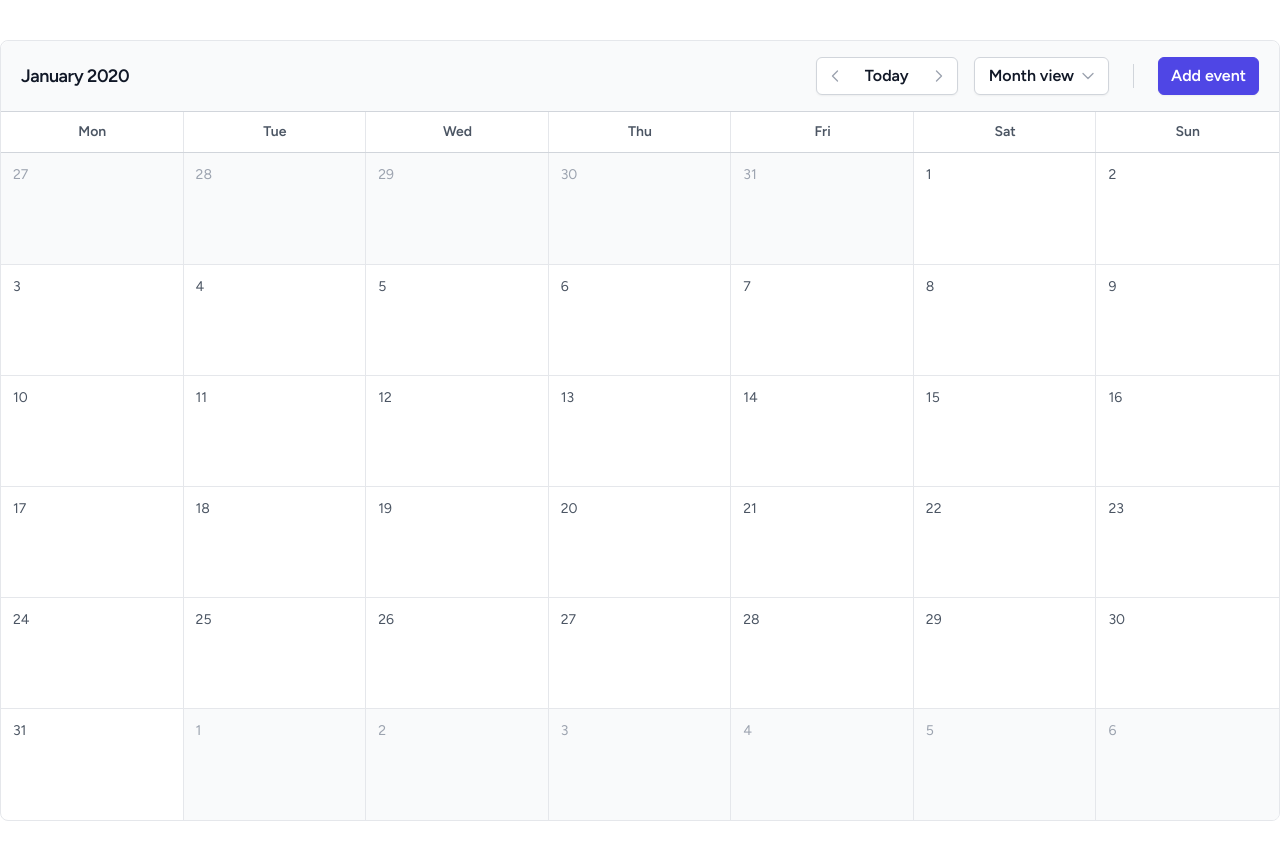
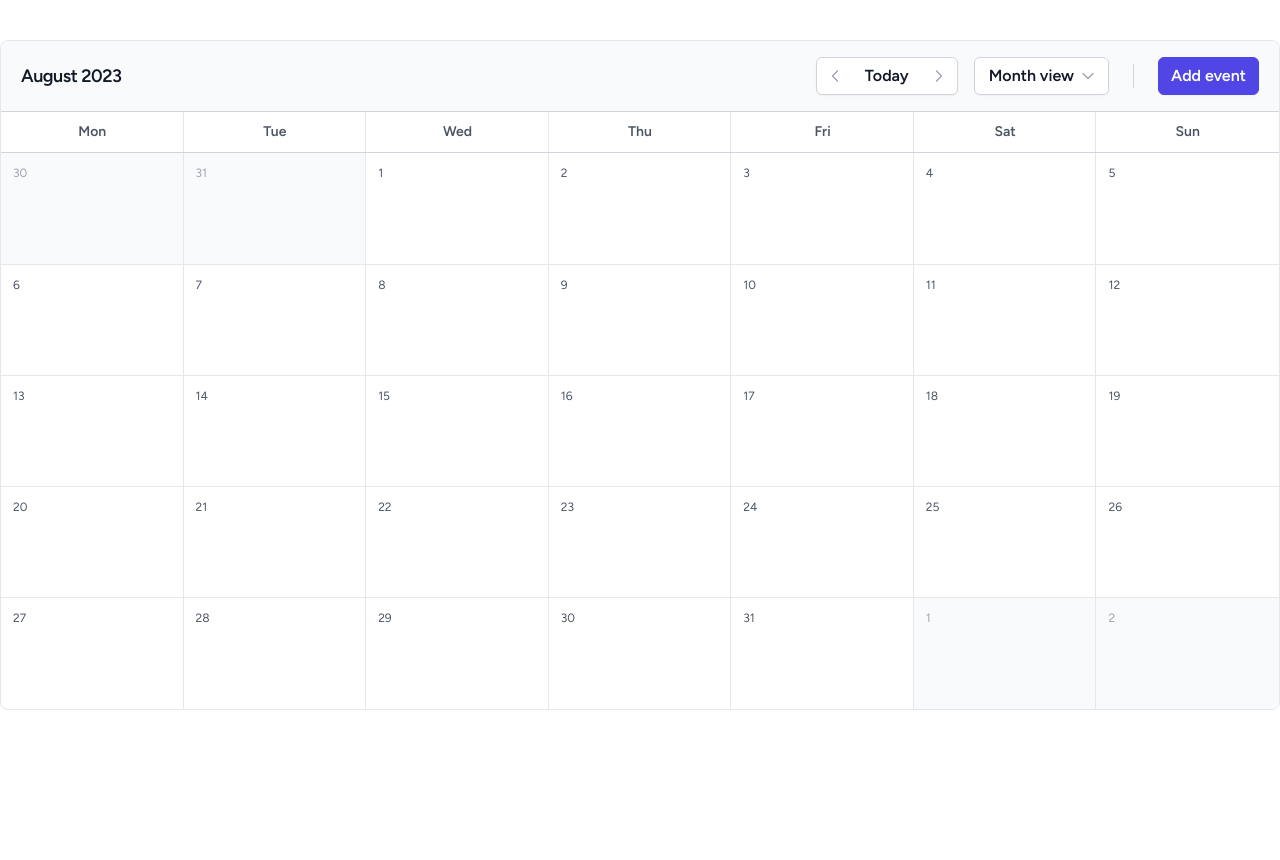
Before and after one commit to alfytka/vanilla-javascript, a website: page projects/calendar/big-calendar.html in a window 1280 px wide. After the commit the page ends 800 px from the top, so only its background shows below. Drawn offline with Linux system fonts and the light colour scheme.

Commit message:
calendar

```diff
--- a/projects/calendar/big-calendar.html
+++ b/projects/calendar/big-calendar.html
@@ -6,17 +6,44 @@
   <title>Calendar</title>
   <link rel="stylesheet" href="../../src/style.css">
   <link href="https://fonts.googleapis.com/css2?family=Figtree:ital,wght@0,300;0,400;0,500;0,600;0,700;1,400&display=swap" rel="stylesheet">
+  <style>
+    .days span {
+      padding: 0.75rem;
+      height: 3.5rem;
+      font-size: 0.75rem;
+      line-height: 1rem;
+      font-weight: 400;
+      color: rgb(75 85 99 / 1);
+    }
+    .days span.inactive {
+      color: rgb(156 163 175 / 1);
+      background-color: rgb(249 250 251 / 1);
+    }
+    .days span:hover {
+      background-color: #f3f4f6;
+    }
+    @media (min-width: 1024px) {
+      .days span {
+        height: 7rem;
+      }
+    }
+    @media (max-width: 1024px) {
+      .days span {
+        text-align: end;
+      }
+    }
+  </style>
 </head>
 <body class="font-figtree">
 
   <main class="max-w-screen-xl my-10 mx-auto rounded-lg border border-gray-200 overflow-hidden">
     <div class="flex py-4 px-5 items-center justify-between rounded-t-lg bg-gray-50 border-gray-200">
-      <h1 class="text-lg font-semibold tracking-tight leading-5 text-gray-900">
+      <h1 class="current-date text-lg font-semibold tracking-tight leading-5 text-gray-900">
         January 2020
       </h1>
       <div class="flex gap-4 items-center justify-normal">
         <div class="flex items-center rounded-md border bg-white border-gray-300 shadow-sm">
-          <button class="p-2.5 rounded-l-md text-gray-400 hover:text-gray-500 hover:bg-gray-50">
+          <button id="prev" class="ctrl-btn p-2.5 rounded-l-md text-gray-400 hover:text-gray-500 hover:bg-gray-50">
             <svg xmlns="http://www.w3.org/2000/svg" fill="none" viewBox="0 0 24 24" stroke-width="2" stroke="currentColor" class="w-4 h-4">
               <path stroke-linecap="round" stroke-linejoin="round" d="M15.75 19.5L8.25 12l7.5-7.5" />
             </svg>
@@ -25,7 +52,7 @@
             Today
           </button>
           <div class="h-5 md:hidden border-l border-gray-300"></div>
-          <button class="p-2.5 rounded-r-md text-gray-400 hover:text-gray-500 hover:bg-gray-50">
+          <button id="next" class="ctrl-btn p-2.5 rounded-r-md text-gray-400 hover:text-gray-500 hover:bg-gray-50">
             <svg xmlns="http://www.w3.org/2000/svg" fill="none" viewBox="0 0 24 24" stroke-width="2" stroke="currentColor" class="w-4 h-4">
               <path stroke-linecap="round" stroke-linejoin="round" d="M8.25 4.5l7.5 7.5-7.5 7.5" />
             </svg>
@@ -44,71 +71,29 @@
       </div>
     </div>
     <div class="relative z-20 grid grid-cols-7 divide-x border-y -space-x-px bg-white divide-gray-200 border-gray-300">
-      <span class="days py-2.5 text-sm font-semibold text-center max-sm:before:content-['M'] text-gray-600">
+      <span class="py-2.5 text-sm font-semibold text-center max-sm:before:content-['M'] text-gray-600">
         <span class="max-sm:hidden">Mon</span>
       </span>
-      <span class="days py-2.5 text-sm font-semibold text-center max-sm:before:content-['T'] text-gray-600">
+      <span class="py-2.5 text-sm font-semibold text-center max-sm:before:content-['T'] text-gray-600">
         <span class="max-sm:hidden">Tue</span>
       </span>
-      <span class="days py-2.5 text-sm font-semibold text-center max-sm:before:content-['W'] text-gray-600">
+      <span class="py-2.5 text-sm font-semibold text-center max-sm:before:content-['W'] text-gray-600">
         <span class="max-sm:hidden">Wed</span>
       </span>
-      <span class="days py-2.5 text-sm font-semibold text-center max-sm:before:content-['T'] text-gray-600">
+      <span class="py-2.5 text-sm font-semibold text-center max-sm:before:content-['T'] text-gray-600">
         <span class="max-sm:hidden">Thu</span>
       </span>
-      <span class="days py-2.5 text-sm font-semibold text-center max-sm:before:content-['F'] text-gray-600">
+      <span class="py-2.5 text-sm font-semibold text-center max-sm:before:content-['F'] text-gray-600">
         <span class="max-sm:hidden">Fri</span>
       </span>
-      <span class="days py-2.5 text-sm font-semibold text-center max-sm:before:content-['S'] text-gray-600">
+      <span class="py-2.5 text-sm font-semibold text-center max-sm:before:content-['S'] text-gray-600">
         <span class="max-sm:hidden">Sat</span>
       </span>
-      <span class="days py-2.5 text-sm font-semibold text-center max-sm:before:content-['S'] text-gray-600">
+      <span class="py-2.5 text-sm font-semibold text-center max-sm:before:content-['S'] text-gray-600">
         <span class="max-sm:hidden">Sun</span>
       </span>
     </div>
-    <div class="grid grid-cols-7 divide-x divide-y -space-x-px -space-y-px divide-gray-200">
-      <span class="p-3 h-14 lg:h-28 text-sm font-normal max-lg:text-end text-gray-400 bg-gray-50">27</span>
-      <span class="p-3 h-14 lg:h-28 text-sm font-normal max-lg:text-end text-gray-400 bg-gray-50">28</span>
-      <span class="p-3 h-14 lg:h-28 text-sm font-normal max-lg:text-end text-gray-400 bg-gray-50">29</span>
-      <span class="p-3 h-14 lg:h-28 text-sm font-normal max-lg:text-end text-gray-400 bg-gray-50">30</span>
-      <span class="p-3 h-14 lg:h-28 text-sm font-normal max-lg:text-end text-gray-400 bg-gray-50">31</span>
-      <span class="p-3 h-14 lg:h-28 text-sm font-normal max-lg:text-end text-gray-600">1</span>
-      <span class="p-3 h-14 lg:h-28 text-sm font-normal max-lg:text-end text-gray-600">2</span>
-      <span class="p-3 h-14 lg:h-28 text-sm font-normal max-lg:text-end text-gray-600">3</span>
-      <span class="p-3 h-14 lg:h-28 text-sm font-normal max-lg:text-end text-gray-600">4</span>
-      <span class="p-3 h-14 lg:h-28 text-sm font-normal max-lg:text-end text-gray-600">5</span>
-      <span class="p-3 h-14 lg:h-28 text-sm font-normal max-lg:text-end text-gray-600">6</span>
-      <span class="p-3 h-14 lg:h-28 text-sm font-normal max-lg:text-end text-gray-600">7</span>
-      <span class="p-3 h-14 lg:h-28 text-sm font-normal max-lg:text-end text-gray-600">8</span>
-      <span class="p-3 h-14 lg:h-28 text-sm font-normal max-lg:text-end text-gray-600">9</span>
-      <span class="p-3 h-14 lg:h-28 text-sm font-normal max-lg:text-end text-gray-600">10</span>
-      <span class="p-3 h-14 lg:h-28 text-sm font-normal max-lg:text-end text-gray-600">11</span>
-      <span class="p-3 h-14 lg:h-28 text-sm font-normal max-lg:text-end text-gray-600">12</span>
-      <span class="p-3 h-14 lg:h-28 text-sm font-normal max-lg:text-end text-gray-600">13</span>
-      <span class="p-3 h-14 lg:h-28 text-sm font-normal max-lg:text-end text-gray-600">14</span>
-      <span class="p-3 h-14 lg:h-28 text-sm font-normal max-lg:text-end text-gray-600">15</span>
-      <span class="p-3 h-14 lg:h-28 text-sm font-normal max-lg:text-end text-gray-600">16</span>
-      <span class="p-3 h-14 lg:h-28 text-sm font-normal max-lg:text-end text-gray-600">17</span>
-      <span class="p-3 h-14 lg:h-28 text-sm font-normal max-lg:text-end text-gray-600">18</span>
-      <span class="p-3 h-14 lg:h-28 text-sm font-normal max-lg:text-end text-gray-600">19</span>
-      <span class="p-3 h-14 lg:h-28 text-sm font-normal max-lg:text-end text-gray-600">20</span>
-      <span class="p-3 h-14 lg:h-28 text-sm font-normal max-lg:text-end text-gray-600">21</span>
-      <span class="p-3 h-14 lg:h-28 text-sm font-normal max-lg:text-end text-gray-600">22</span>
-      <span class="p-3 h-14 lg:h-28 text-sm font-normal max-lg:text-end text-gray-600">23</span>
-      <span class="p-3 h-14 lg:h-28 text-sm font-normal max-lg:text-end text-gray-600">24</span>
-      <span class="p-3 h-14 lg:h-28 text-sm font-normal max-lg:text-end text-gray-600">25</span>
-      <span class="p-3 h-14 lg:h-28 text-sm font-normal max-lg:text-end text-gray-600">26</span>
-      <span class="p-3 h-14 lg:h-28 text-sm font-normal max-lg:text-end text-gray-600">27</span>
-      <span class="p-3 h-14 lg:h-28 text-sm font-normal max-lg:text-end text-gray-600">28</span>
-      <span class="p-3 h-14 lg:h-28 text-sm font-normal max-lg:text-end text-gray-600">29</span>
-      <span class="p-3 h-14 lg:h-28 text-sm font-normal max-lg:text-end text-gray-600">30</span>
-      <span class="p-3 h-14 lg:h-28 text-sm font-normal max-lg:text-end text-gray-600">31</span>
-      <span class="p-3 h-14 lg:h-28 text-sm font-normal max-lg:text-end text-gray-400 bg-gray-50">1</span>
-      <span class="p-3 h-14 lg:h-28 text-sm font-normal max-lg:text-end text-gray-400 bg-gray-50">2</span>
-      <span class="p-3 h-14 lg:h-28 text-sm font-normal max-lg:text-end text-gray-400 bg-gray-50">3</span>
-      <span class="p-3 h-14 lg:h-28 text-sm font-normal max-lg:text-end text-gray-400 bg-gray-50">4</span>
-      <span class="p-3 h-14 lg:h-28 text-sm font-normal max-lg:text-end text-gray-400 bg-gray-50">5</span>
-      <span class="p-3 h-14 lg:h-28 text-sm font-normal max-lg:text-end text-gray-400 bg-gray-50">6</span>
+    <div class="days grid grid-cols-7 divide-x divide-y -space-x-px -space-y-px divide-gray-200">
     </div>
   </main>
 
--- a/projects/calendar/calendar.js
+++ b/projects/calendar/calendar.js
@@ -1,8 +1,62 @@
-// const spans =  document.querySelectorAll('.days');
-// spans.forEach(span => {
-//    if (window.innerWidth < '700') {
-//       span.innerHTML.slice(0, 1);
-//    }
-// });
+const days = document.querySelector('.days'),
+   currentDate = document.querySelector('.current-date'),
+   ctrlBtn = document.querySelectorAll('.ctrl-btn');
 
-// console.log(window.innerWidth)
+let date = new Date(),
+   currYear = date.getFullYear(),
+   currMonth = date.getMonth();
+
+const months = [
+   'January',
+   'February',
+   'March',
+   'April',
+   'May',
+   'June',
+   'July',
+   'August',
+   'September',
+   'October',
+   'November',
+   'December'
+];
+
+const renderCalendar = () => {
+   let firstDayofMonth = new Date(currYear, currMonth, 1).getDay(),
+      lastDateofMonth = new Date(currYear, currMonth + 1, 0).getDate(),
+      lastDayofMonth = new Date(currYear, currMonth, lastDateofMonth).getDay(),
+      lastDateofLastMonth = new Date(currYear, currMonth, 0).getDate();
+   let spanTag = '';
+
+   for (let i = firstDayofMonth; i > 0; i--) {
+      spanTag += `<span class="inactive">${lastDateofLastMonth - i + 1}</span>`;
+   }
+
+   for (let i = 1; i <= lastDateofMonth; i++) {
+      let isToday = i === date.getDate() && currMonth === new Date().getMonth() && currYear === new Date().getFullYear() ? 'active' : '';
+      spanTag += `<span class="${isToday}">${i}</span>`;
+   }
+
+   for (let i = lastDayofMonth; i < 6; i++) {
+      spanTag += `<span class="inactive">${i - lastDayofMonth + 1}</span>`;
+   }
+
+   currentDate.textContent = `${months[currMonth]} ${currYear}`;
+   days.innerHTML = spanTag;
+}
+
+renderCalendar();
+
+ctrlBtn.forEach(btn => {
+   btn.addEventListener('click', () => {
+      currMonth = btn.id === 'prev' ? currMonth - 1 : currMonth + 1;
+      if (currMonth < 0 || currMonth > 11) {
+         date = new Date(currYear, currMonth, new Date().getDate());
+         currYear = date.getFullYear();
+         currMonth = date.getMonth();
+      } else {
+         date = new Date();
+      }
+      renderCalendar();
+   });
+});
```
Also changed, not shown: src/style.css.
